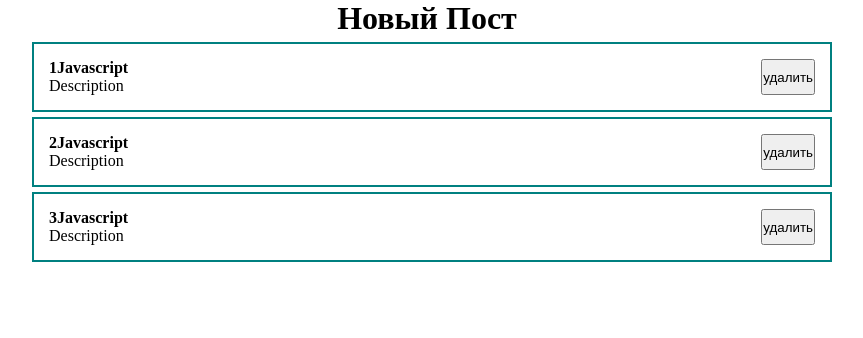
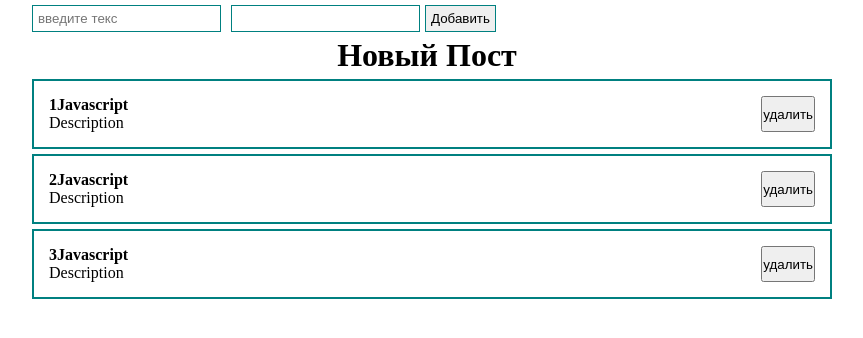
Before and after one commit to Bakl9/React-2.0, a React (Create React App) app: page / in a window 1280 px wide. Shown: the top 338 px of the page, without its empty margins (213-1076 px from the left). Built offline with nearby package versions, Linux system fonts and the light colour scheme.

Commit message:
update Form so good push new post

```diff
--- a/src/App.js
+++ b/src/App.js
@@ -4,6 +4,7 @@ import AddPost from "./Component/AddPost";
 import PostList from "./Component/PostList";
 import Input from "./Component/BLL/MyInput/Input";
 import MyButton from "./Component/BLL/MyButton/MyButton";
+import FormPost from "./Component/FormPost";
 
 function App() {
 
@@ -13,9 +14,13 @@ function App() {
         {id:3, title:'Javascript', body:'Description'}
     ])
 
+    const createPost = (newPost) => {
+      setPost([...post,newPost])
+    }
+
   return (
       <div className={s.App}>
-
+          <FormPost create={createPost}/>
           <PostList post={post} title={'Новый Пост'}/>
       </div>
   );
--- a/src/Component/FormPost.js
+++ b/src/Component/FormPost.js
@@ -2,15 +2,16 @@ import React, {useState} from 'react';
 import Input from "./BLL/MyInput/Input";
 import MyButton from "./BLL/MyButton/MyButton";
 
-const FormPost = () => {
+const FormPost = ({create}) => {
 
     const [posts, setPosts] = useState({body: ' ',title: '' })
 
     const addNewPost = (e) => {
         e.preventDefault()
         const newPost = {
-            ...posts, id:Date.now()
+            ...posts,id:Date.now()
         }
+        create(newPost)
         setPosts({body: ' ',title: '' })
     }
 
--- a/src/Component/PostList.js
+++ b/src/Component/PostList.js
@@ -8,7 +8,7 @@ const PostList = ({post,title}) => {
                 {title}
             </h1>
             {post.map((post, index) =>
-                <AddPost number={index + 1} post={post}/>
+                <AddPost number={index + 1} post={post} key={post.id}/>
             )}
         </div>
     );
```
